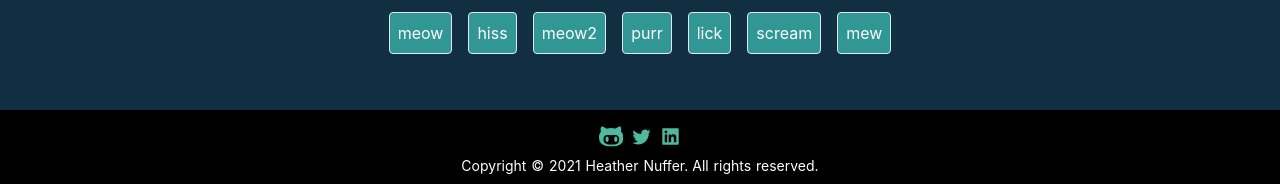
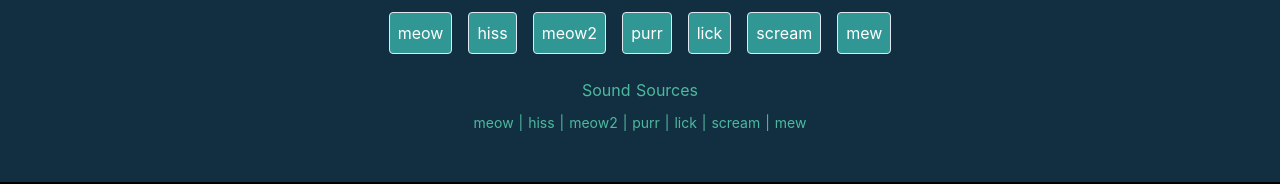
Before and after one commit to ethyl2/nuxt-experiment, a Nuxt app: page /quotes/cats in a window 1280 px wide. Shown: the part 1417-1601 px from the top of the page. Built offline with nearby package versions, Linux system fonts and the light colour scheme.

Commit message:
Feat: Adds sounds' sources in CatSounds

```diff
--- a/components/cats/CatSounds.vue
+++ b/components/cats/CatSounds.vue
@@ -18,6 +18,21 @@
     >
       {{ sound.name }}
     </button>
+
+    <footer class="mt-2">
+      <h3 class="text-sm py-2 md:text-base">Sound Sources</h3>
+      <div class="text-center">
+        <a
+          v-for="(sound, index) in sounds"
+          :key="sound.name"
+          :href="sound.sourceUrl"
+          target="_blank"
+          class="text-xs md:text-sm"
+          >{{ sound.name }}
+          <span v-show="index !== sounds.length - 1"> | </span>
+        </a>
+      </div>
+    </footer>
   </div>
 </template>
 
--- a/pages/sound-machine.vue
+++ b/pages/sound-machine.vue
@@ -85,7 +85,7 @@
       <h2 class="text-lg py-2 border-t md:text-xl">Sound Sources</h2>
       <div class="text-center">
         <a
-          v-for="(sound, index) in sounds"
+          v-for="(sound, index) in orderedSounds"
           :key="sound.name"
           :href="sound.sourceUrl"
           target="_blank"
```
